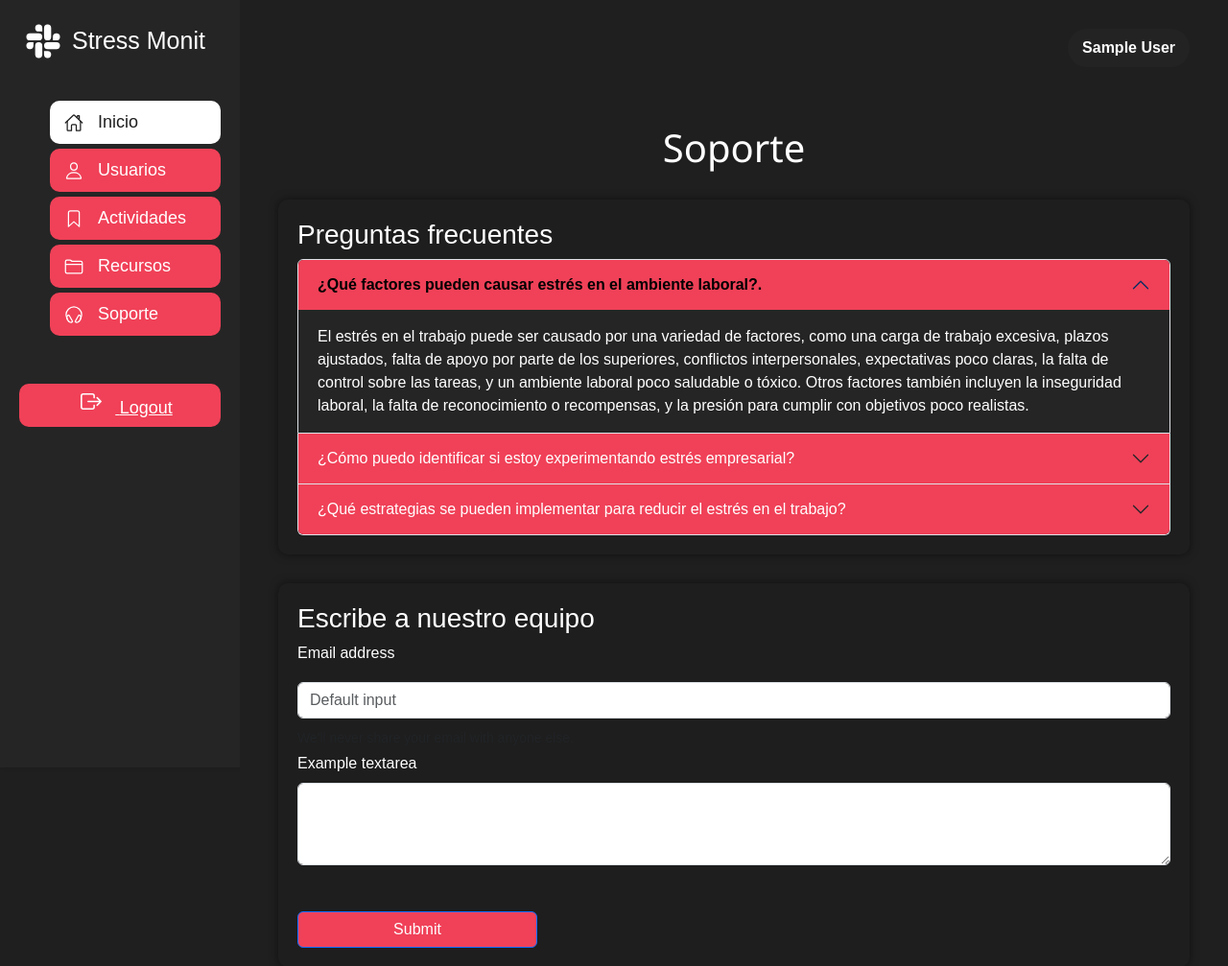
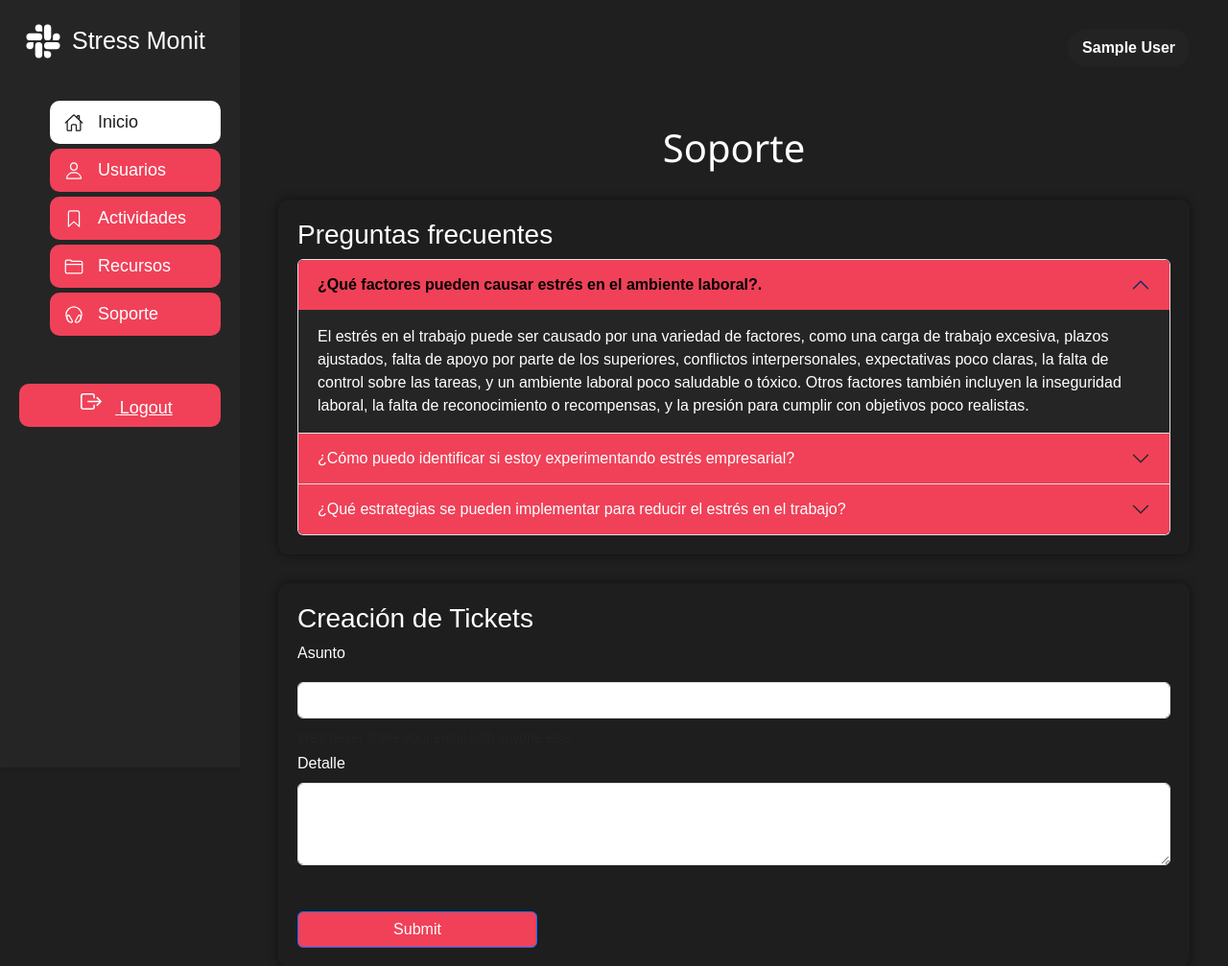
Before and after one commit to luisleon7677/-StressMonit_Project, a Flask app: page /soporte in a window 1280 px wide. Shown: the top 1007 px of the page at 96% size. Run offline with Flask 3, Linux system fonts and the light colour scheme; the visitor is signed in with stand-in values (Sample User, id 1).

Commit message:
cambios en formulario de soporte

```diff
--- a/templates/soporte.html
+++ b/templates/soporte.html
@@ -46,15 +46,15 @@
 </div>
 
 <div class="contenedor-soporte">
-    <h3>Escribe a nuestro equipo</h3>
+    <h3>Creación de Tickets</h3>
     <form>
         <div class="mb-1">
-          <label for="exampleInputEmail1" class="form-label">Email address</label>
-          <input class="form-control" type="text" placeholder="Default input" aria-label="default input example">
+          <label for="exampleInputEmail1" class="form-label">Asunto</label>
+          <input class="form-control" type="text"  aria-label="default input example">
           <div id="emailHelp" class="form-text">We'll never share your email with anyone else.</div>
         </div>
         <div class="mb-5">
-            <label for="exampleFormControlTextarea1" class="form-label">Example textarea</label>
+            <label for="exampleFormControlTextarea1" class="form-label">Detalle</label>
             <textarea class="form-control" id="exampleFormControlTextarea1" rows="3"></textarea>
         </div>
 
```
